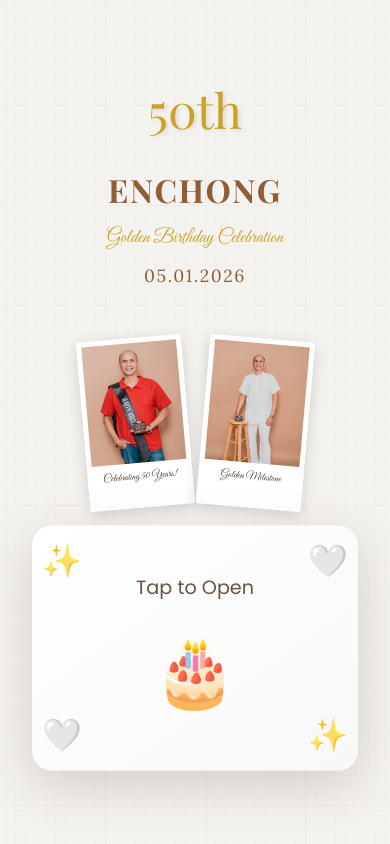
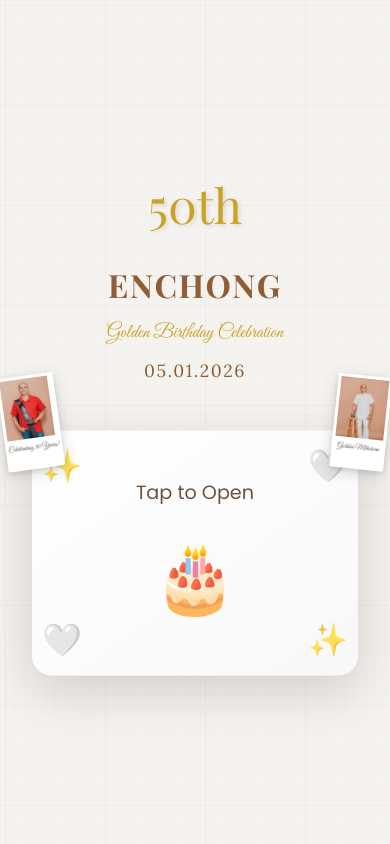
Before and after one commit to ICC-Theo/icc-theo.github.io, a React (Create React App) app: page / in a window 390 px wide. Built offline with nearby package versions, Linux system fonts and the light colour scheme; no server answers; the HTML template or start-up script is replaced by a standard one.

Commit message:
Adjusting Mobile View

```diff
--- a/src/components/Header.tsx
+++ b/src/components/Header.tsx
@@ -102,16 +102,16 @@ const Header: React.FC = () => {
   return (
     <>
       <header className={`header ${isOpening ? 'header-with-nav' : ''}`}>
-        {/* Floating Photo - Left Side (Desktop) */}
-        <div className="floating-photo left desktop-only">
+        {/* Floating Photo - Left Side */}
+        <div className="floating-photo left">
           <div className="photo-frame">
             <img src="/Gallery/Photo2.jpg" alt="Enchong" />
             <p className="photo-caption">Celebrating 50 Years!</p>
           </div>
         </div>
 
-        {/* Floating Photo - Right Side (Desktop) */}
-        <div className="floating-photo right desktop-only">
+        {/* Floating Photo - Right Side */}
+        <div className="floating-photo right">
           <div className="photo-frame">
             <img src="/Gallery/Photo10.jpg" alt="Enchong" />
             <p className="photo-caption">Golden Milestone</p>
@@ -123,18 +123,6 @@ const Header: React.FC = () => {
           <h1>ENCHONG</h1>
           <p className="header-subtitle">Golden Birthday Celebration</p>
           <p className="header-date">05.01.2026</p>
-
-          {/* Mobile Photos Container */}
-          <div className="mobile-photos">
-            <div className="photo-frame left-tilt">
-              <img src="/Gallery/Photo2.jpg" alt="Enchong" />
-              <p className="photo-caption">Celebrating 50 Years!</p>
-            </div>
-            <div className="photo-frame right-tilt">
-              <img src="/Gallery/Photo10.jpg" alt="Enchong" />
-              <p className="photo-caption">Golden Milestone</p>
-            </div>
-          </div>
 
           <div className="invitation-container">
             <div className="invitation-wrapper">
--- a/src/index.css
+++ b/src/index.css
@@ -384,6 +384,7 @@ body {
   display: flex;
   justify-content: space-between;
   align-items: center;
+  position: relative;
 }
 
 .navbar-brand a {
@@ -417,6 +418,10 @@ body {
   cursor: pointer;
   padding: 0.5rem;
   z-index: 1001;
+  position: absolute;
+  right: 1rem;
+  top: 50%;
+  transform: translateY(-50%);
 }
 
 .navbar-hamburger span {
@@ -1383,14 +1388,6 @@ body {
 }
 
 /* Responsive floating photos */
-.desktop-only {
-  display: block;
-}
-
-.mobile-photos {
-  display: none;
-}
-
 @media (max-width: 1200px) {
   .floating-photo.left {
     left: 2%;
@@ -1432,58 +1429,49 @@ body {
 }
 
 @media (max-width: 700px) {
-  .floating-photo.desktop-only {
-    display: none;
-  }
-
-  .mobile-photos {
-    display: flex;
-    justify-content: center;
-    gap: 15px;
-    margin: 20px 0;
-    flex-wrap: wrap;
-  }
-
-  .mobile-photos .photo-frame {
-    padding: 6px 6px 25px 6px;
-    max-width: 130px;
-    box-shadow: 0 4px 15px rgba(0, 0, 0, 0.15);
-  }
-
-  .mobile-photos .photo-frame.left-tilt {
-    transform: rotate(-5deg);
-  }
-
-  .mobile-photos .photo-frame.right-tilt {
-    transform: rotate(5deg);
-  }
-
-  .mobile-photos .photo-frame img {
-    width: 110px;
-    height: 140px;
+  .floating-photo.left {
+    left: 2px;
+    top: 50%;
+    transform: translateY(-50%) rotate(-8deg);
+  }
+
+  .floating-photo.right {
+    right: 2px;
+    top: 50%;
+    transform: translateY(-50%) rotate(6deg);
+  }
+
+  .floating-photo .photo-frame {
+    padding: 4px 4px 18px 4px;
+    max-width: 70px;
+  }
+
+  .floating-photo .photo-frame img {
+    width: 55px;
+    height: 70px;
     object-fit: cover;
     object-position: top center;
   }
 
-  .mobile-photos .photo-caption {
-    font-size: 0.75rem;
-    margin-top: 6px;
+  .floating-photo .photo-caption {
+    font-size: 0.5rem;
+    margin-top: 4px;
   }
 }
 
 @media (max-width: 480px) {
-  .mobile-photos .photo-frame {
-    padding: 5px 5px 22px 5px;
-    max-width: 110px;
-  }
-
-  .mobile-photos .photo-frame img {
-    width: 95px;
-    height: 120px;
-  }
-
-  .mobile-photos .photo-caption {
-    font-size: 0.65rem;
+  .floating-photo .photo-frame {
+    padding: 3px 3px 15px 3px;
+    max-width: 60px;
+  }
+
+  .floating-photo .photo-frame img {
+    width: 48px;
+    height: 60px;
+  }
+
+  .floating-photo .photo-caption {
+    font-size: 0.45rem;
   }
 }
 
```
